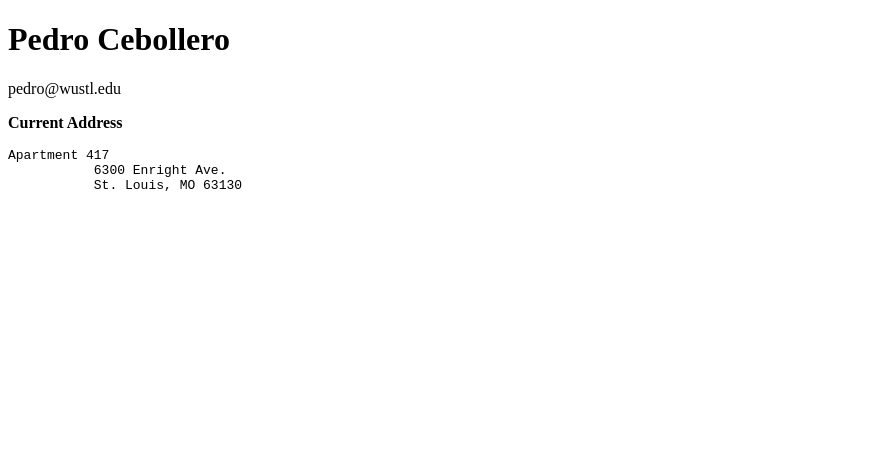
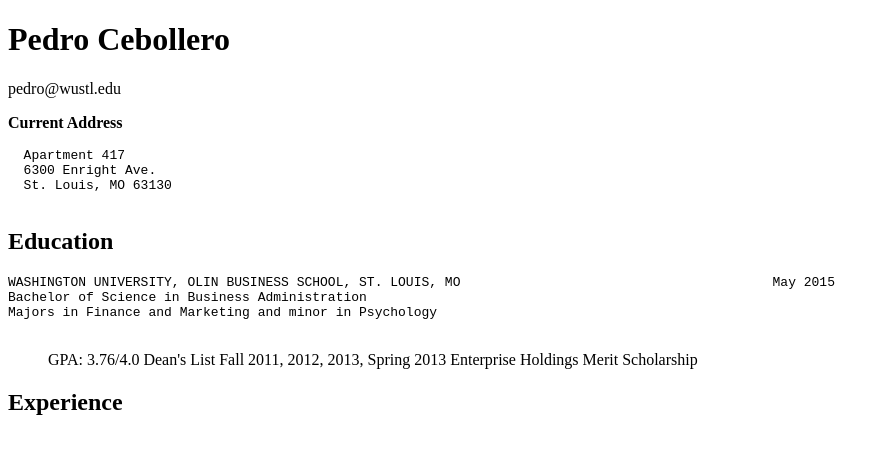
Before and after one commit to pedroce23/Resume, a plain HTML site: page index.html in a window 1280 px wide. Shown: the whole page, without its empty margins (0-890 px from the left). Drawn offline with Linux system fonts and the light colour scheme.

Commit message:
Update index.html

```diff
--- a/index.html
+++ b/index.html
@@ -8,10 +8,25 @@
   <h1>Pedro Cebollero</h1>
   <p> pedro@wustl.edu </p>
   <p><b>Current Address</b></p>
-  <p> <pre>Apartment 417
-           6300 Enright Ave.
-           St. Louis, MO 63130
+  <p> <pre>
+  Apartment 417
+  6300 Enright Ave.
+  St. Louis, MO 63130
   </pre></p>
+
+  <h2>Education</h2>
+  <p><pre>
+WASHINGTON UNIVERSITY, OLIN BUSINESS SCHOOL, ST. LOUIS, MO                                        May 2015
+Bachelor of Science in Business Administration
+Majors in Finance and Marketing and minor in Psychology
+  </pre></p>
+  <ul>
+GPA: 3.76/4.0
+Dean's List Fall 2011, 2012, 2013, Spring 2013
+Enterprise Holdings Merit Scholarship
+  </ul>
+
+  <h2>Experience</h2>
 
 
 
```
